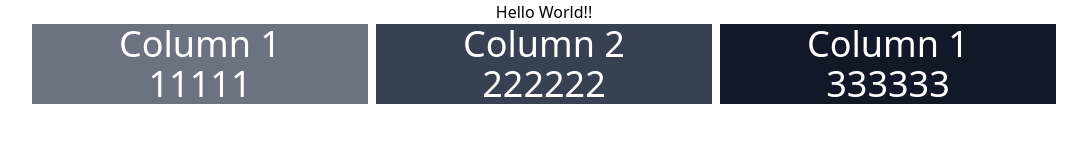
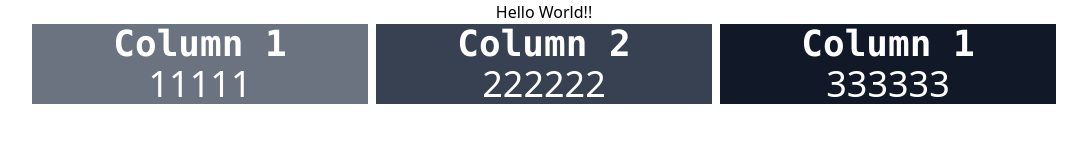
Before and after one commit to Mani007/tailwindCSS, a website: page src/index.html in a window 1280 px wide. Shown: the whole page, without its empty margins (96-1183 px from the left). Drawn offline with Linux system fonts and the light colour scheme.

Commit message:
changes in the font design

```diff
--- a/src/index.html
+++ b/src/index.html
@@ -13,15 +13,15 @@ Hello World!!
 
   <div class="grid sm:grid-cols-2 md:grid-cols-3 gap-2 text-lg sm:text-2xl md:text-4xl">
     <div class=" bg-gray-500 text-center  text-white">
-     <p>Column 1</p>
+     <p class="font-bold font-mono">Column 1</p>
      <p>11111</p>
     </div>
     <div class=" bg-gray-700 text-center  text-white">
-      <p>Column 2</p>
+      <p class="font-bold font-mono">Column 2</p>
       <p>222222</p>
     </div>
     <div class=" bg-gray-900 text-center text-white">
-      <p>Column 1</p>
+      <p class="font-bold font-mono">Column 1</p>
       <p>333333</p>
     </div>
 
```
Also changed, not shown: src/output.css.
